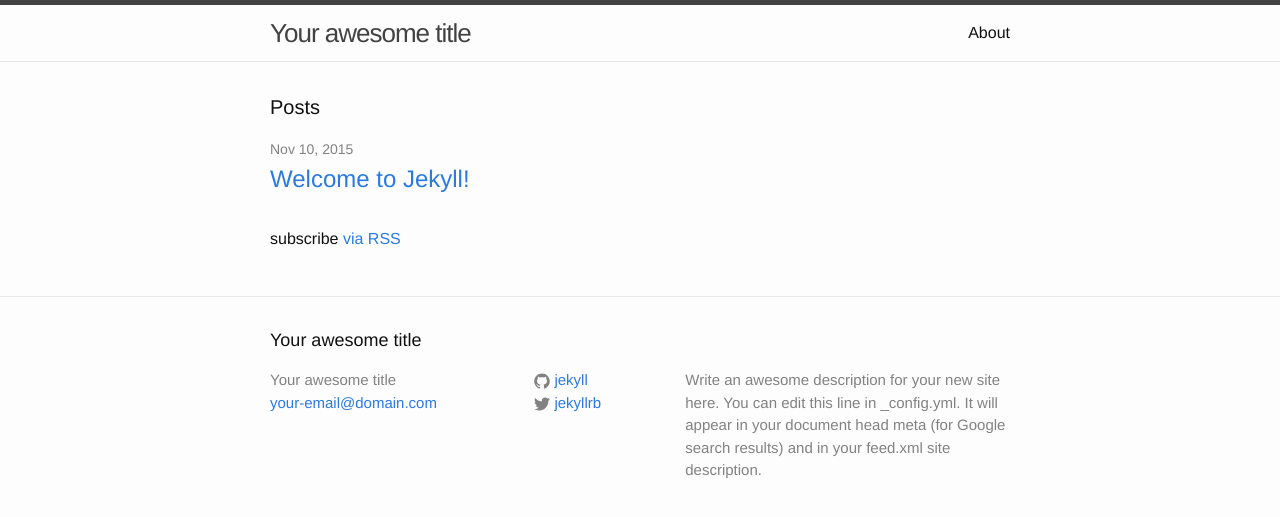
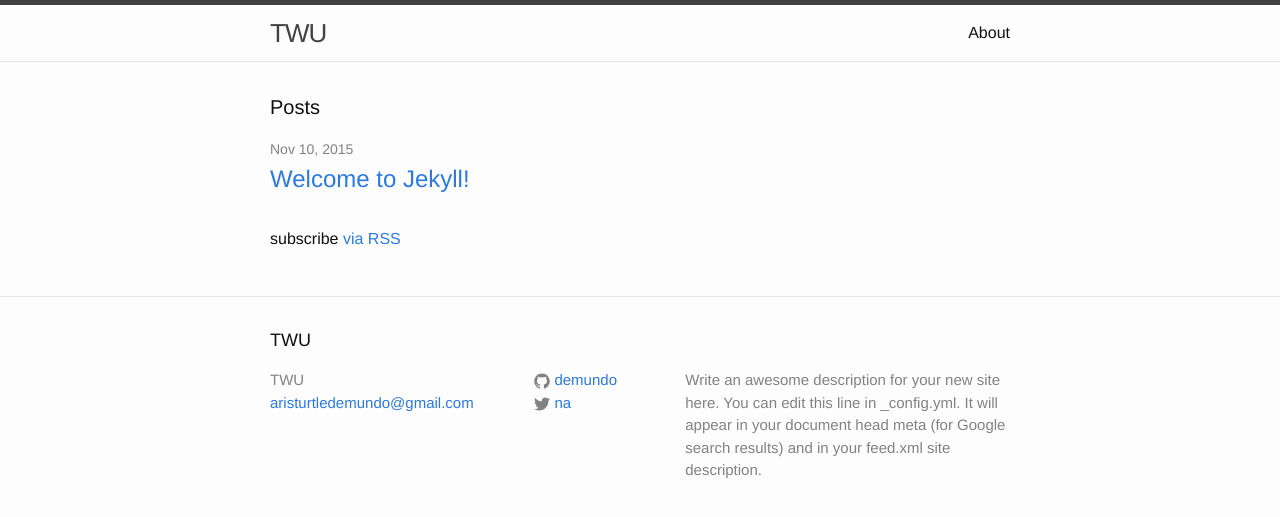
Before and after one commit to demundo/demundo.github.io, a Jekyll site: the page built from index.html, in a window 1280 px wide. Shown: the top 517 px of the page. Built offline with Jekyll 4.4.1, drawn with Linux system fonts in a browser that asks for light colours.

Commit message:
update config

```diff
--- a/_config.yml
+++ b/_config.yml
@@ -6,16 +6,16 @@
 # 'jekyll serve'. If you change this file, please restart the server process.
 
 # Site settings
-title: Your awesome title
-email: your-email@domain.com
+title: TWU
+email: aristurtledemundo@gmail.com
 description: > # this means to ignore newlines until "baseurl:"
   Write an awesome description for your new site here. You can edit this
   line in _config.yml. It will appear in your document head meta (for
   Google search results) and in your feed.xml site description.
 baseurl: "" # the subpath of your site, e.g. /blog
-url: "http://yourdomain.com" # the base hostname & protocol for your site
-twitter_username: jekyllrb
-github_username:  jekyll
+url: "http://demundo.github.io" # the base hostname & protocol for your site
+twitter_username: na
+github_username:  demundo
 
 # Build settings
 markdown: kramdown
```
